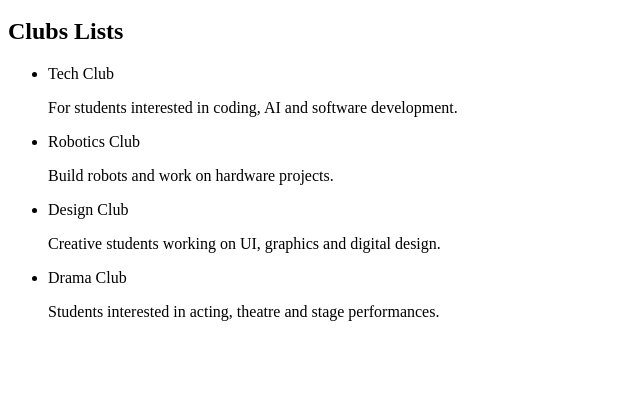
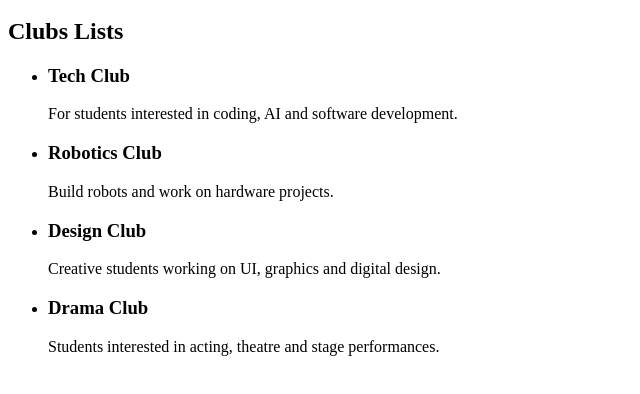
Before and after one commit to arushabind2005-star/Campus-Hive, a website: page clubs.html in a window 1280 px wide. Shown: the part 136-530 px from the top of the page, without its empty margins (0-640 px from the left). Drawn offline with Linux system fonts and the light colour scheme.

Commit message:
Changed clubs anme from h2 to h3>

```diff
--- a/clubs.html
+++ b/clubs.html
@@ -19,14 +19,23 @@
     </main>
     <nav>
       <ul>
-        <li>Tech Club</li>
-        <p>For students interested in coding, AI and software development.</p>
-        <li>Robotics Club</li>
-        <p>Build robots and work on hardware projects.</p>
-        <li>Design Club</li>
-        <p>Creative students working on UI, graphics and digital design.</p>
-        <li>Drama Club</li>
-        <p>Students interested in acting, theatre and stage performances.</p>
+        <li>
+          <h3>Tech Club</h3>
+          <p>For students interested in coding, AI and software development.</p>
+        </li>
+        <li>
+          <h3>Robotics Club</h3>
+          <p>Build robots and work on hardware projects.</p>
+          <a href=""></a>
+        </li>
+        <li>
+          <h3>Design Club</h3>
+          <p>Creative students working on UI, graphics and digital design.</p>
+        </li>
+        <li>
+          <h3>Drama Club</h3>
+          <p>Students interested in acting, theatre and stage performances.</p>
+        </li>
       </ul>
     </nav>
   </body>
```
